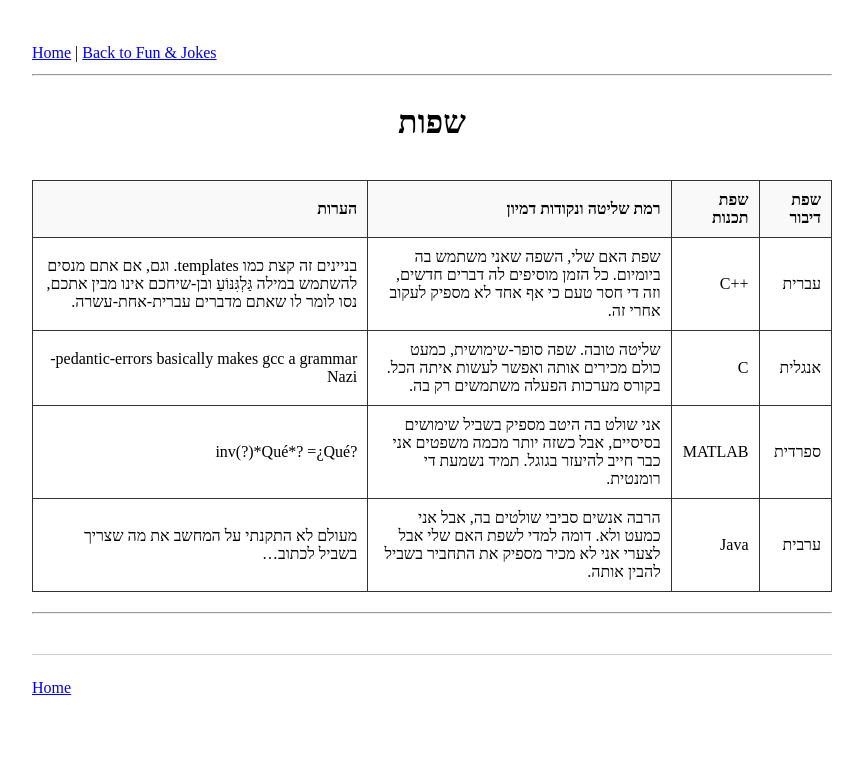
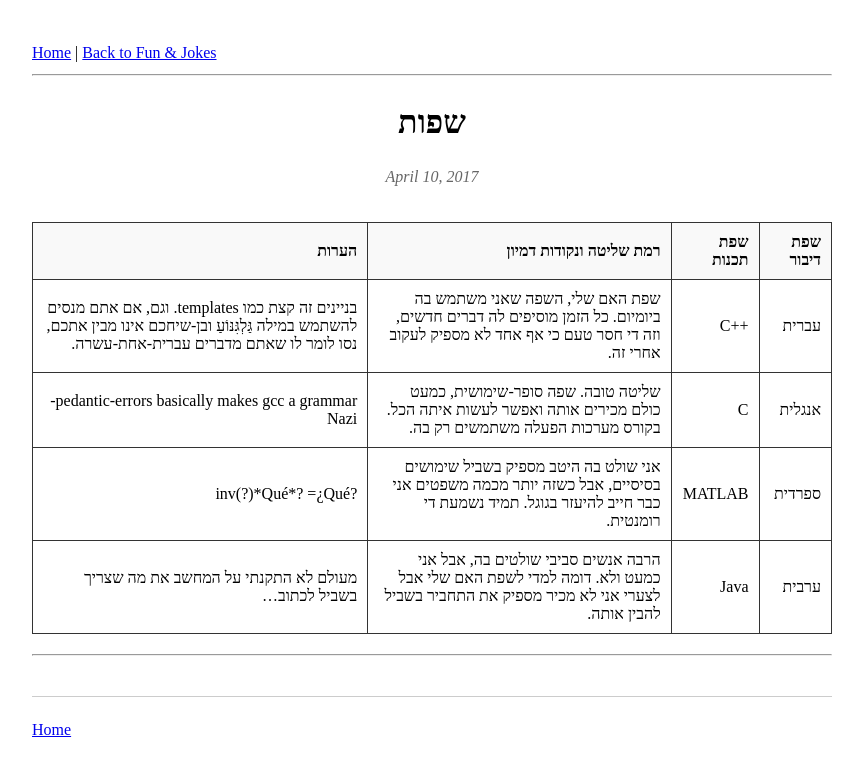
Before and after one commit to smitke6/smitke6.github.io, a Jekyll site: the page built from archive/he/2017-04-10-languages.md, in a window 1280 px wide. Shown: the top 776 px of the page, without its empty margins (208-1071 px from the left). Built offline with Jekyll 4.4.1, drawn with Linux system fonts in a browser that asks for light colours.

Commit message:
Update 2017-04-10-languages.md

```diff
--- a/archive/he/2017-04-10-languages.md
+++ b/archive/he/2017-04-10-languages.md
@@ -2,6 +2,7 @@
 layout: post
 category: joke
 title: "שפות"
+date: 2017-04-10
 ---
 <div dir="rtl" lang="he" markdown="1">
 
```
